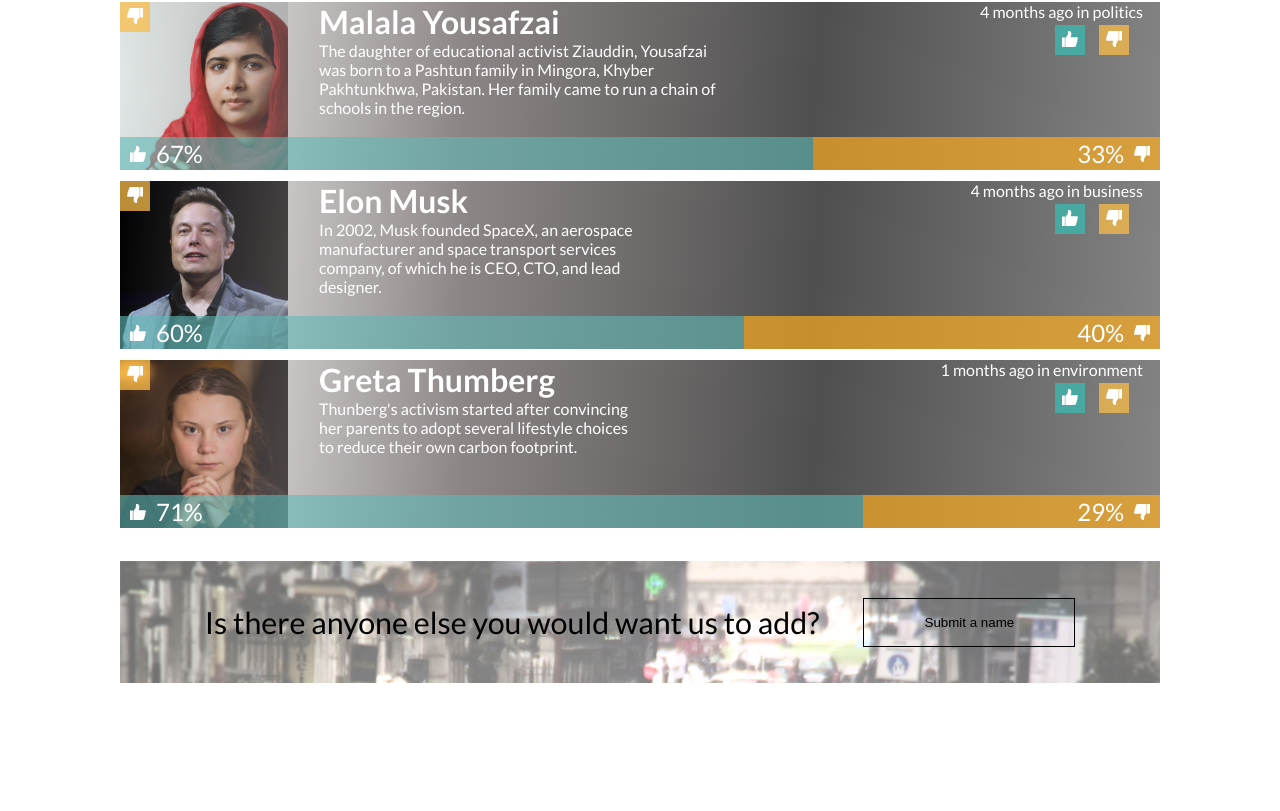
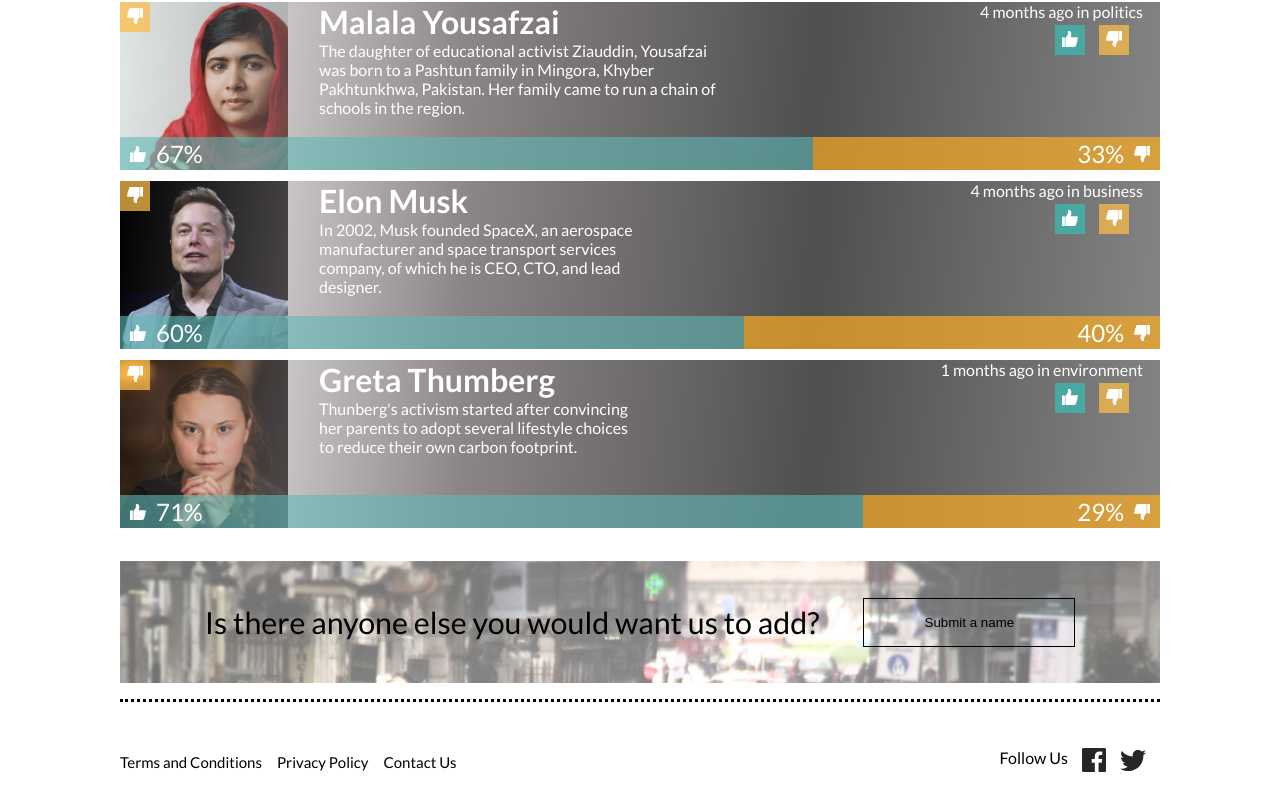
Before and after one commit to karttofer/zemoga-t, a React (Create React App) app: page / in a window 1280 px wide. Shown: the part 1348-2159 px from the top of the page. Before the commit the page ends 2047 px from the top, so only its background shows below. Built offline with nearby package versions, Linux system fonts and the light colour scheme.

Commit message:
add footer

```diff
--- a/src/App.js
+++ b/src/App.js
@@ -7,6 +7,7 @@
 import Presentation from './components/Presentation';
 import MiddleMessage from './components/MiddleMessage';
 import SubmitName from './components/SubmitName';
+import Footer from './components/Footer';
 
 // Styles
 const BodyWrapper = styled.div`
@@ -26,6 +27,7 @@
         <MiddleMessage />
         <CardsContainer />
         <SubmitName />
+        <Footer />
       </BodyWrapper>
     </>
   );
--- /dev/null
+++ b/src/components/Footer.js
@@ -0,0 +1,73 @@
+// Dependencies
+import React, { useState } from 'react';
+import styled from 'styled-components';
+
+// Assets
+import facebook from '../assets/images/facebook.svg';
+import twitter from '../assets/images/twitter.svg';
+
+// Styles
+const Wrapper = styled.div`
+  display: flex;
+  justify-content: space-between;
+  border-style: dotted;
+  border-bottom: 0px;
+  border-left: 0px;
+  border-right: 0px;
+  padding: 46px 0px 46px 0px;
+`;
+
+const Option = styled.div`
+  display: flex;
+  flex-wrap: wrap;
+  align-items: center;
+
+  p {
+    font-family: Lato;
+    font-style: normal;
+    font-weight: normal;
+    font-size: 15px;
+    line-height: 18px;
+    margin: 0px 15px 0px 0px;
+
+    &:hover {
+      text-decoration: underline;
+      cursor: pointer;
+    }
+  }
+`;
+
+const SocialMedias = styled.div`
+  display: flex;
+  flex-wrap: wrap;
+  justify-content: flex-end;
+
+  p {
+    margin: 0px 14px 0px 0px;
+  }
+
+  img {
+    margin: 0px 14px 0px 0px;
+  }
+`;
+
+const Footer = () => {
+  return (
+    <Wrapper>
+      <Option>
+        <p>Terms and Conditions</p>
+        <p>Privacy Policy</p>
+        <p>Contact Us</p>
+      </Option>
+      <SocialMedias>
+        <p>Follow Us</p>
+        <div>
+          <img src={facebook} />
+          <img src={twitter} />
+        </div>
+      </SocialMedias>
+    </Wrapper>
+  );
+};
+
+export default Footer;
```
Also changed, not shown: src/assets/images/iconmonstr-facebook-6.svg (added).
